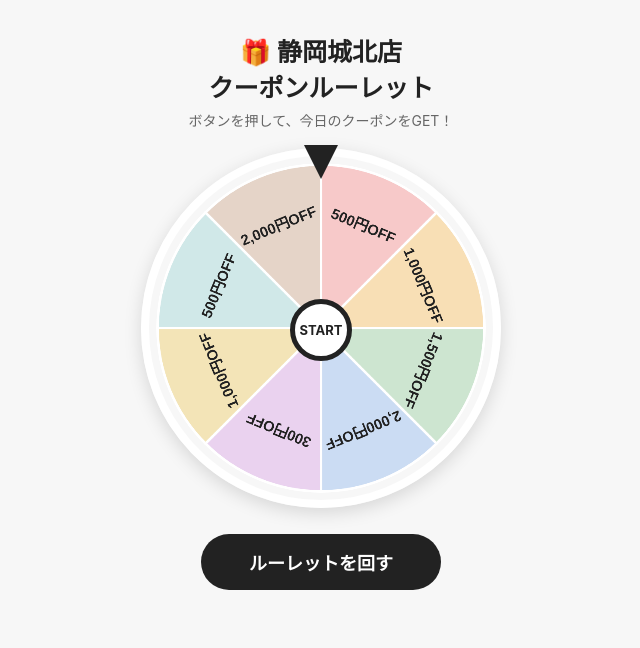
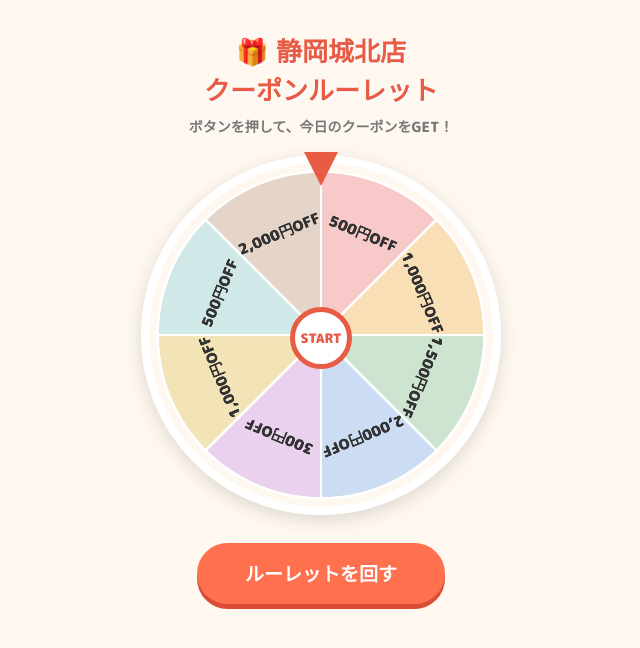
Before and after one commit to joji-noda-sudo/shizuokajohoku-roulette, a plain HTML site: page index.html in a window 1280 px wide. Shown: the whole page, without its empty margins (319-959 px from the left). Drawn offline with Linux system fonts and the light colour scheme.

Commit message:
Update index.html

```diff
--- a/index.html
+++ b/index.html
@@ -1,35 +1,199 @@
+
 <!doctype html>
 <html lang="ja">
 <head>
 <meta charset="utf-8">
 <meta name="viewport" content="width=device-width,initial-scale=1">
 <title>静岡城北店 クーポンルーレット</title>
+
+<link rel="preconnect" href="https://fonts.googleapis.com">
+<link rel="preconnect" href="https://fonts.gstatic.com" crossorigin>
+<link href="https://fonts.googleapis.com/css2?family=M+PLUS+Rounded+1c:wght@700;800;900&display=swap" rel="stylesheet">
+
 <style>
 *{box-sizing:border-box}
-body{margin:0;font-family:-apple-system,BlinkMacSystemFont,"Noto Sans JP","Yu Gothic",sans-serif;background:#f7f7f7;color:#222}
-.wrap{max-width:520px;margin:0 auto;padding:24px 16px 40px;text-align:center}
-h1{font-size:25px;margin:8px 0 6px}
-.sub{font-size:14px;color:#666;margin-bottom:18px}
-.wheelbox{position:relative;width:min(88vw,360px);aspect-ratio:1;margin:0 auto 22px}
-#wheel{width:100%;height:100%;border-radius:50%;border:8px solid #fff;box-shadow:0 5px 18px #0002;transition:transform 8s cubic-bezier(.12,.8,.15,1)}
-.pointer{position:absolute;top:-3px;left:50%;transform:translateX(-50%);z-index:2;width:0;height:0;border-left:17px solid transparent;border-right:17px solid transparent;border-top:34px solid #222}
-.center{position:absolute;left:50%;top:50%;transform:translate(-50%,-50%);width:62px;height:62px;border-radius:50%;background:#fff;border:5px solid #222;display:flex;align-items:center;justify-content:center;font-weight:700;font-size:13px;z-index:1}
-button{border:0;border-radius:999px;padding:15px 48px;font-size:18px;font-weight:700;background:#222;color:#fff;cursor:pointer}
-button:disabled{opacity:.5}
-.result{display:none;background:#fff;border-radius:16px;padding:20px;margin-top:20px;box-shadow:0 4px 14px #0001}
-.result h2{margin:0 0 8px;font-size:23px}
-.result p{margin:7px 0;color:#555}
-.code{display:inline-block;background:#f1f1f1;border:1px dashed #999;border-radius:8px;padding:10px 18px;margin:10px 0;font-size:20px;font-weight:700;letter-spacing:1px}
-.note{font-size:12px;color:#777;line-height:1.7;margin-top:16px}
-.used{display:none;background:#fff;border-radius:16px;padding:28px 20px;margin-top:20px;box-shadow:0 4px 14px #0001}
-.used h2{margin:0 0 12px;font-size:22px}
-.used p{margin:0;color:#555;line-height:1.8}
+
+body{
+  margin:0;
+  font-family:"M PLUS Rounded 1c",sans-serif;
+  font-weight:800;
+  background:#fff8f0;
+  color:#333;
+}
+
+.wrap{
+  max-width:520px;
+  margin:0 auto;
+  padding:24px 16px 40px;
+  text-align:center;
+}
+
+h1{
+  font-size:26px;
+  font-weight:900;
+  line-height:1.5;
+  margin:8px 0 6px;
+  color:#e85b45;
+  text-shadow:1px 2px 0 #fff;
+}
+
+.sub{
+  font-size:14px;
+  font-weight:800;
+  color:#777;
+  margin-bottom:18px;
+}
+
+.wheelbox{
+  position:relative;
+  width:min(88vw,360px);
+  aspect-ratio:1;
+  margin:0 auto 22px;
+}
+
+#wheel{
+  width:100%;
+  height:100%;
+  border-radius:50%;
+  border:8px solid #fff;
+  box-shadow:0 5px 18px #0002;
+  transition:transform 8s cubic-bezier(.12,.8,.15,1);
+}
+
+.pointer{
+  position:absolute;
+  top:-3px;
+  left:50%;
+  transform:translateX(-50%);
+  z-index:2;
+  width:0;
+  height:0;
+  border-left:17px solid transparent;
+  border-right:17px solid transparent;
+  border-top:34px solid #e85b45;
+}
+
+.center{
+  position:absolute;
+  left:50%;
+  top:50%;
+  transform:translate(-50%,-50%);
+  width:62px;
+  height:62px;
+  border-radius:50%;
+  background:#fff;
+  border:5px solid #e85b45;
+  display:flex;
+  align-items:center;
+  justify-content:center;
+  font-weight:900;
+  font-size:13px;
+  z-index:1;
+  color:#e85b45;
+}
+
+button{
+  border:0;
+  border-radius:999px;
+  padding:16px 48px;
+  font-family:inherit;
+  font-size:19px;
+  font-weight:900;
+  background:#ff704f;
+  color:#fff;
+  cursor:pointer;
+  box-shadow:0 5px 0 #d94d35;
+  transition:transform .15s,box-shadow .15s;
+}
+
+button:active{
+  transform:translateY(4px);
+  box-shadow:0 1px 0 #d94d35;
+}
+
+button:disabled{
+  opacity:.5;
+  cursor:default;
+}
+
+.result{
+  display:none;
+  background:#fff;
+  border:3px solid #ffcf9c;
+  border-radius:20px;
+  padding:22px 20px;
+  margin-top:20px;
+  box-shadow:0 4px 14px #0001;
+}
+
+.result h2{
+  margin:0 0 8px;
+  font-size:29px;
+  font-weight:900;
+  color:#ed6247;
+}
+
+.result p{
+  margin:7px 0;
+  color:#555;
+  font-weight:800;
+}
+
+.code{
+  display:inline-block;
+  background:#fff2df;
+  border:2px dashed #ff9c55;
+  border-radius:12px;
+  padding:12px 20px;
+  margin:10px 0;
+  font-size:21px;
+  font-weight:900;
+  letter-spacing:1px;
+  color:#e85b45;
+}
+
+.note{
+  font-size:12px;
+  font-weight:700;
+  color:#888;
+  line-height:1.8;
+  margin-top:16px;
+}
+
+.used{
+  display:none;
+  background:#fff;
+  border:3px solid #ffcf9c;
+  border-radius:20px;
+  padding:28px 20px;
+  margin-top:20px;
+  box-shadow:0 4px 14px #0001;
+}
+
+.used h2{
+  margin:0 0 12px;
+  font-size:22px;
+  font-weight:900;
+  color:#e85b45;
+}
+
+.used p{
+  margin:0;
+  color:#555;
+  line-height:1.8;
+  font-weight:700;
+}
 </style>
 </head>
+
 <body>
 <div class="wrap">
+
   <h1>🎁 静岡城北店<br>クーポンルーレット</h1>
-  <div class="sub">ボタンを押して、今日のクーポンをGET！</div>
+
+  <div class="sub">
+    ボタンを押して、今日のクーポンをGET！
+  </div>
 
   <div class="wheelbox">
     <div class="pointer"></div>
@@ -44,13 +208,18 @@ button:disabled{opacity:.5}
     <p>おめでとうございます！</p>
     <div class="code" id="coupon"></div>
     <p id="detail"></p>
-    <div class="note">※ご利用条件・有効期限は店舗の設定に合わせて変更してください。<br>※この画面をスクリーンショットで必ず保存して、会計の際にご提示ください。</div>
+
+    <div class="note">
+      ※ご利用条件・有効期限は店舗の設定に合わせて変更してください。<br>
+      ※この画面をスクリーンショットで必ず保存して、会計の際にご提示ください。
+    </div>
   </div>
 
   <div class="used" id="used">
     <h2>このクーポンは利用済みです</h2>
     <p>この端末では、ルーレットをもう一度回すことはできません。</p>
   </div>
+
 </div>
 
 <script>
@@ -67,38 +236,79 @@ const items = [
 
 const canvas=document.getElementById("wheel");
 const ctx=canvas.getContext("2d");
-const colors=["#f7c9c9","#f8dfb5","#cde5d0","#cbdcf3","#ead2ef","#f3e4b7","#d0e8e8","#e5d4c8"];
-const n=items.length, cx=400, cy=400, r=380;
+
+const colors=[
+  "#f7c9c9","#f8dfb5","#cde5d0","#cbdcf3",
+  "#ead2ef","#f3e4b7","#d0e8e8","#e5d4c8"
+];
+
+const n=items.length;
+const cx=400, cy=400, r=380;
 
 function draw(){
   ctx.clearRect(0,0,800,800);
+
   for(let i=0;i<n;i++){
-    const a0=i*2*Math.PI/n-Math.PI/2, a1=(i+1)*2*Math.PI/n-Math.PI/2;
-    ctx.beginPath();ctx.moveTo(cx,cy);ctx.arc(cx,cy,r,a0,a1);ctx.closePath();
-    ctx.fillStyle=colors[i];ctx.fill();
-    ctx.strokeStyle="#fff";ctx.lineWidth=6;ctx.stroke();
+    const a0=i*2*Math.PI/n-Math.PI/2;
+    const a1=(i+1)*2*Math.PI/n-Math.PI/2;
+
+    ctx.beginPath();
+    ctx.moveTo(cx,cy);
+    ctx.arc(cx,cy,r,a0,a1);
+    ctx.closePath();
+
+    ctx.fillStyle=colors[i];
+    ctx.fill();
+
+    ctx.strokeStyle="#fff";
+    ctx.lineWidth=6;
+    ctx.stroke();
+
     const a=(a0+a1)/2;
-    ctx.save();ctx.translate(cx+Math.cos(a)*255,cy+Math.sin(a)*255);
+
+    ctx.save();
+    ctx.translate(
+      cx+Math.cos(a)*255,
+      cy+Math.sin(a)*255
+    );
+
     ctx.rotate(a+Math.PI/2);
-    ctx.fillStyle="#222";ctx.font="bold 34px sans-serif";ctx.textAlign="center";ctx.textBaseline="middle";
-    ctx.fillText(items[i].name,0,0);ctx.restore();
+
+    ctx.fillStyle="#333";
+    ctx.font='900 34px "M PLUS Rounded 1c", sans-serif';
+    ctx.textAlign="center";
+    ctx.textBaseline="middle";
+
+    ctx.fillText(items[i].name,0,0);
+
+    ctx.restore();
   }
 }
-draw();
+
+// フォント読み込み後にルーレットを描画
+document.fonts.ready.then(draw);
 
 const HISTORY_KEY="shizuoka_johoku_roulette_history_v2";
+
 const weights=[0,0,0,0,0,0,0,100];
 
-let rotation=0, spinning=false;
+let rotation=0;
+let spinning=false;
 
 function getWeightedIndex(){
-  const totalWeight=weights.reduce((sum,weight)=>sum+weight,0);
+  const totalWeight=weights.reduce(
+    (sum,weight)=>sum+weight,0
+  );
+
   if(totalWeight<=0)return 0;
+
   let random=Math.random()*totalWeight;
+
   for(let i=0;i<weights.length;i++){
     random-=weights[i];
     if(random<0)return i;
   }
+
   return weights.length-1;
 }
 
@@ -109,16 +319,25 @@ function showResult(index){
   document.getElementById("result").style.display="block";
 }
 
-// 前回の結果が保存されている場合は、その結果を表示します。
 function getSavedResult(){
   try{
     const saved=localStorage.getItem(HISTORY_KEY);
+
     if(!saved)return null;
+
     const data=JSON.parse(saved);
-    if(data && Number.isInteger(data.index) && data.index>=0 && data.index<n){
+
+    if(
+      data &&
+      Number.isInteger(data.index) &&
+      data.index>=0 &&
+      data.index<n
+    ){
       return data.index;
     }
+
   }catch(e){}
+
   return null;
 }
 
@@ -131,31 +350,39 @@ if(savedIndex!==null){
 }
 
 document.getElementById("spin").addEventListener("click",()=>{
+
   if(spinning || getSavedResult()!==null)return;
 
   spinning=true;
+
   document.getElementById("spin").disabled=true;
 
   const index=getWeightedIndex();
 
-  // 当選結果を保存します。
-  // ページを閉じたり再読み込みしても、同じ結果を表示します。
-  localStorage.setItem(HISTORY_KEY,JSON.stringify({
-    index:index,
-    savedAt:Date.now()
-  }));
+  localStorage.setItem(
+    HISTORY_KEY,
+    JSON.stringify({
+      index:index,
+      savedAt:Date.now()
+    })
+  );
 
   const segment=360/n;
-  const target=360*8 + (360-(index+0.5)*segment);
-  rotation += target;
+
+  const target=360*8+(360-(index+0.5)*segment);
+
+  rotation+=target;
+
   canvas.style.transform=`rotate(${rotation}deg)`;
 
-  // 8秒回転 → さらに1秒待って結果表示
+  // 8秒回転後、0.5秒待って結果表示
   setTimeout(()=>{
     showResult(index);
     spinning=false;
   },8500);
+
 });
 </script>
+
 </body>
 </html>
```
